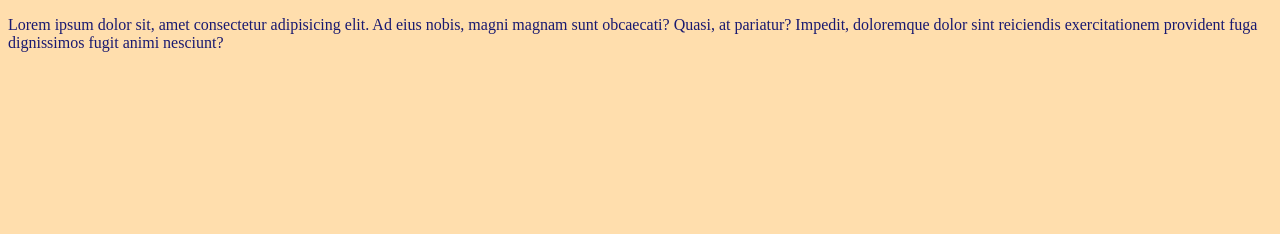
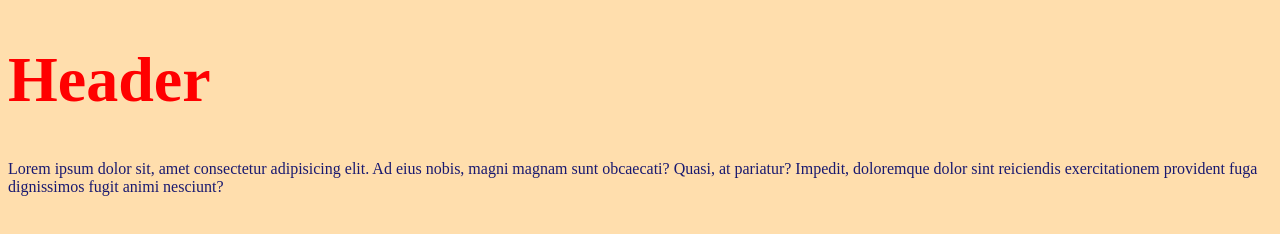
Before and after one commit to tuola-anna/test, a plain HTML site: page index.html in a window 1280 px wide. Drawn offline with Linux system fonts and the light colour scheme.

Commit message:
added red header

```diff
--- a/css/style.css
+++ b/css/style.css
@@ -4,3 +4,7 @@ html{
 *{
   color:#191970;
 }
+h1{
+  color:red;
+  font-size: 4rem;
+}
--- a/index.html
+++ b/index.html
@@ -7,6 +7,7 @@
   <link rel="stylesheet" href="css/style.css">
 </head>
 <body>
+  <h1>Header</h1>
   <p>Lorem ipsum dolor sit, amet consectetur adipisicing elit. Ad eius nobis, magni magnam sunt obcaecati? Quasi, at pariatur? Impedit, doloremque dolor sint reiciendis exercitationem provident fuga dignissimos fugit animi nesciunt?</p>
 </body>
 </html>
```
